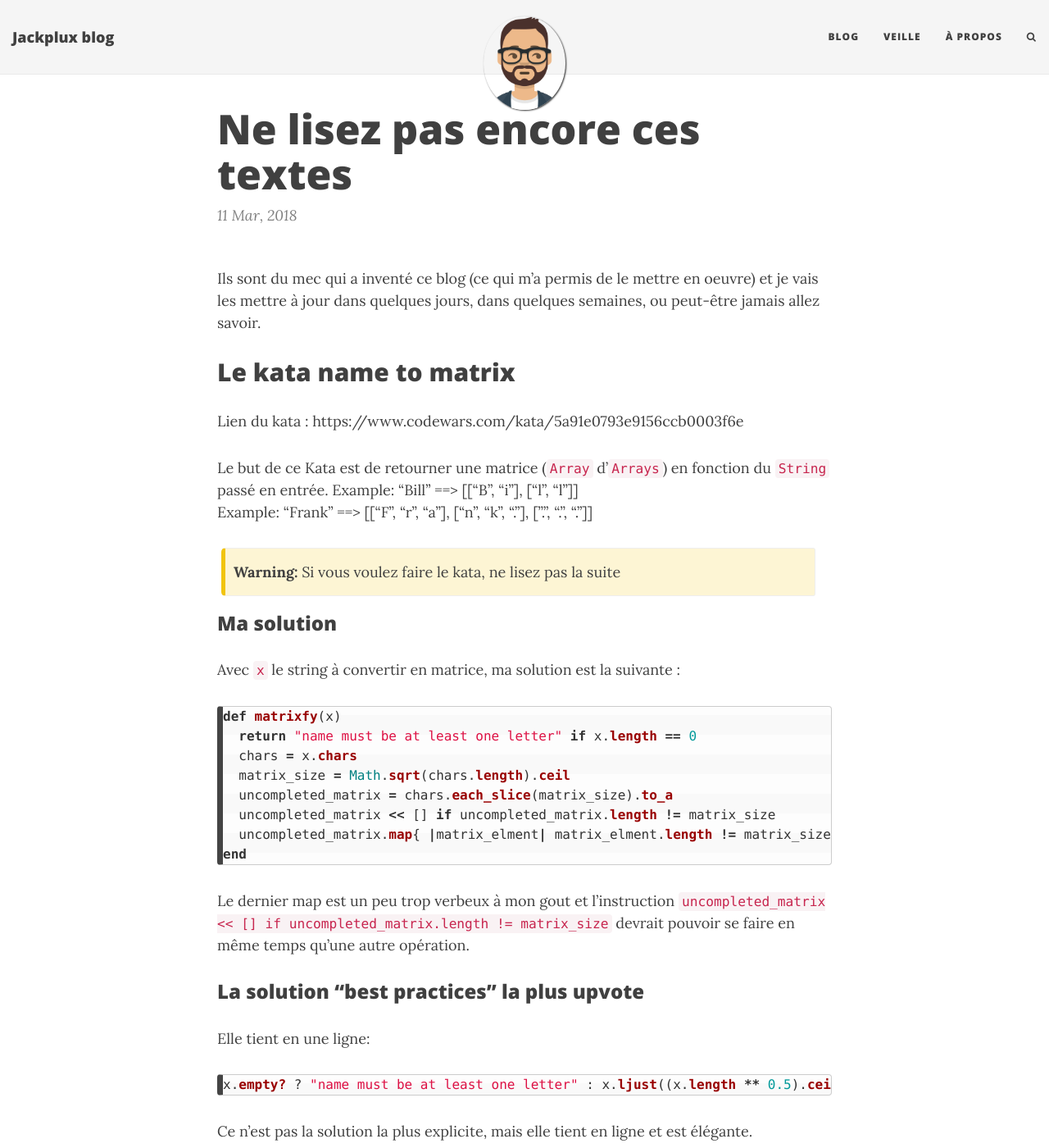
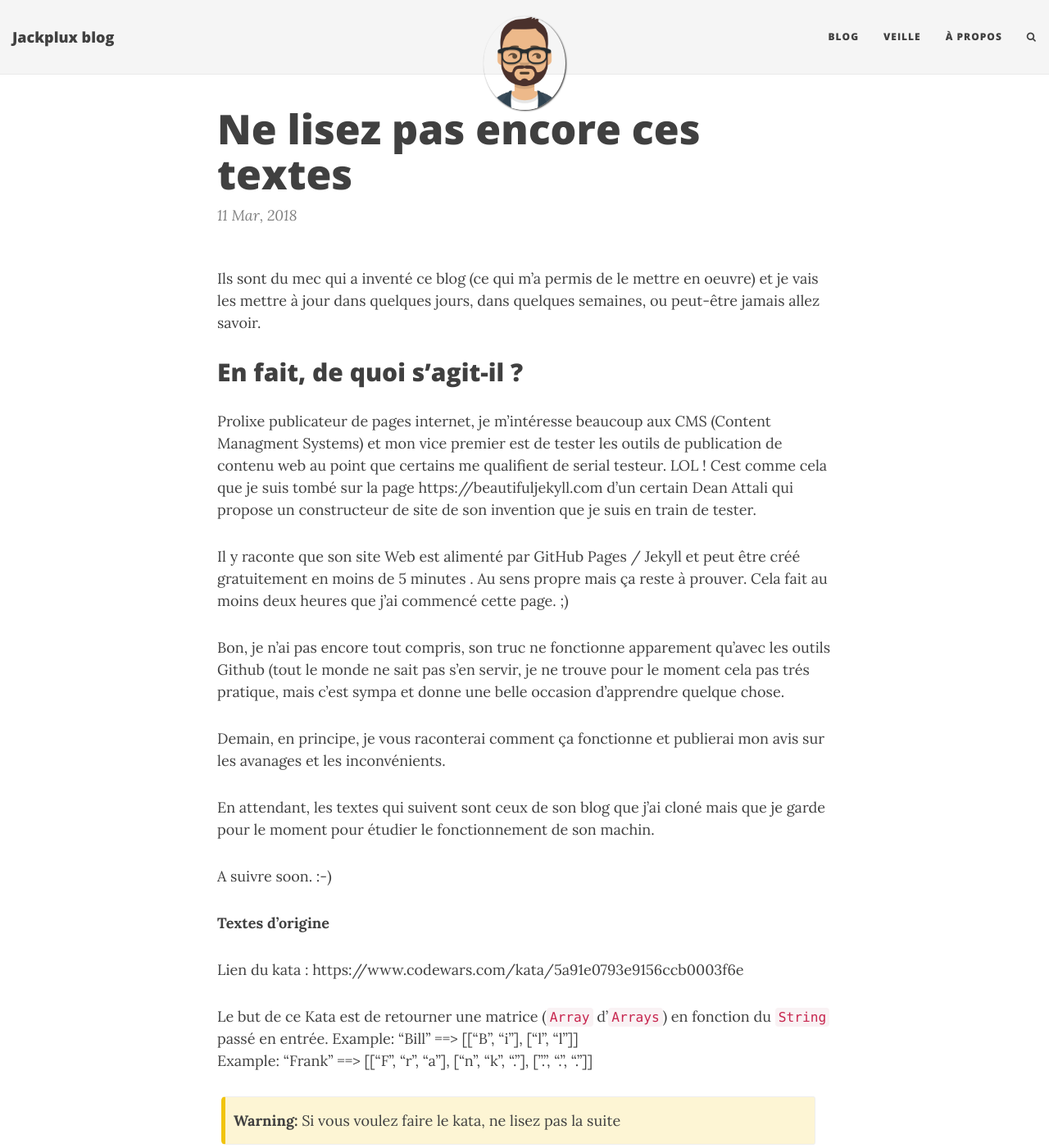
Before and after one commit to jackplux/jackplux.github.io, a Jekyll site: the page built from _posts/2018-03-11-kata-name-to-matrix.md, in a window 1280 px wide and 1400 px high. Shown: the whole window at 82% size. Built offline with Jekyll 4.4.1, drawn with Linux system fonts in a browser that asks for light colours.

Commit message:
Update 2018-03-11-kata-name-to-matrix.md

```diff
--- a/_posts/2018-03-11-kata-name-to-matrix.md
+++ b/_posts/2018-03-11-kata-name-to-matrix.md
@@ -8,7 +8,22 @@ tags:
 ---
 Ils sont du mec qui a inventé ce blog (ce qui m'a permis de le mettre en oeuvre) et je vais les mettre à jour dans quelques jours, dans quelques semaines, ou peut-être jamais allez savoir.
 
-## Le kata name to matrix
+## En fait, de quoi s'agit-il ?
+
+Prolixe publicateur de pages internet, je m'intéresse beaucoup aux CMS (Content Managment Systems) et mon vice premier est de tester les outils de publication de contenu web au point que certains me qualifient de serial testeur. LOL !
+Cest comme cela que je suis tombé sur la page https://beautifuljekyll.com d'un certain Dean Attali qui propose un constructeur de site de son invention que je suis en train de tester.
+
+Il y raconte que son site Web est alimenté par GitHub Pages / Jekyll et peut être créé gratuitement en moins de 5 minutes . Au sens propre mais ça reste à prouver. Cela fait au moins deux heures que j'ai commencé cette page. ;)
+
+Bon, je n'ai pas encore tout compris, son truc ne fonctionne apparement qu'avec les outils Github (tout le monde ne sait pas s'en servir, je ne trouve pour le moment cela pas trés pratique, mais c'est sympa et donne une belle occasion d'apprendre quelque chose.
+
+Demain, en principe, je vous raconterai comment ça fonctionne et publierai mon avis sur les avanages et les inconvénients.
+
+En attendant, les textes qui suivent sont ceux de son blog que j'ai cloné mais que je garde pour le moment pour étudier le fonctionnement de son machin.
+
+A suivre soon. :-)
+
+**Textes d'origine**
 
 Lien du kata : https://www.codewars.com/kata/5a91e0793e9156ccb0003f6e
 
```
